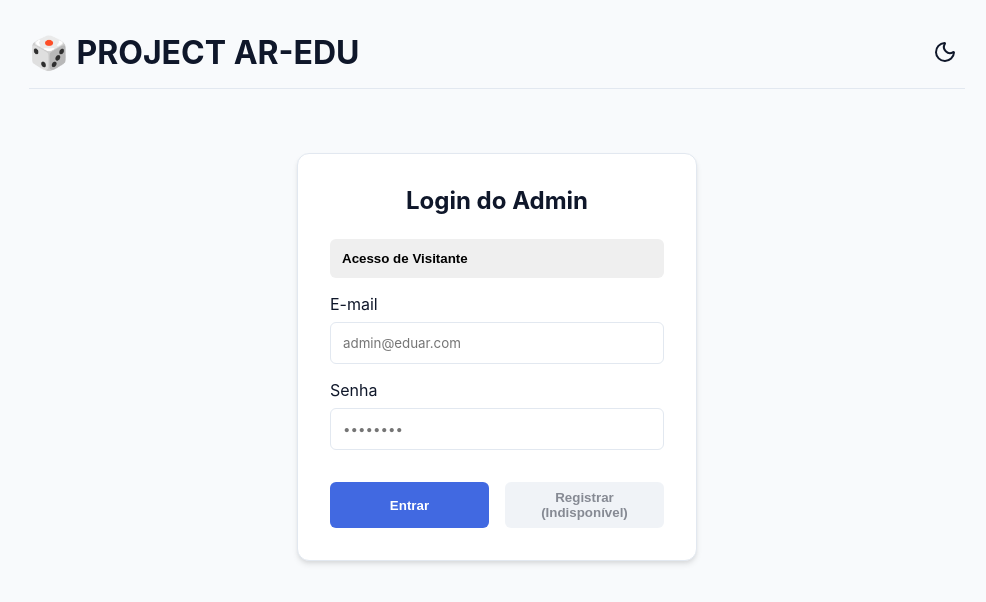
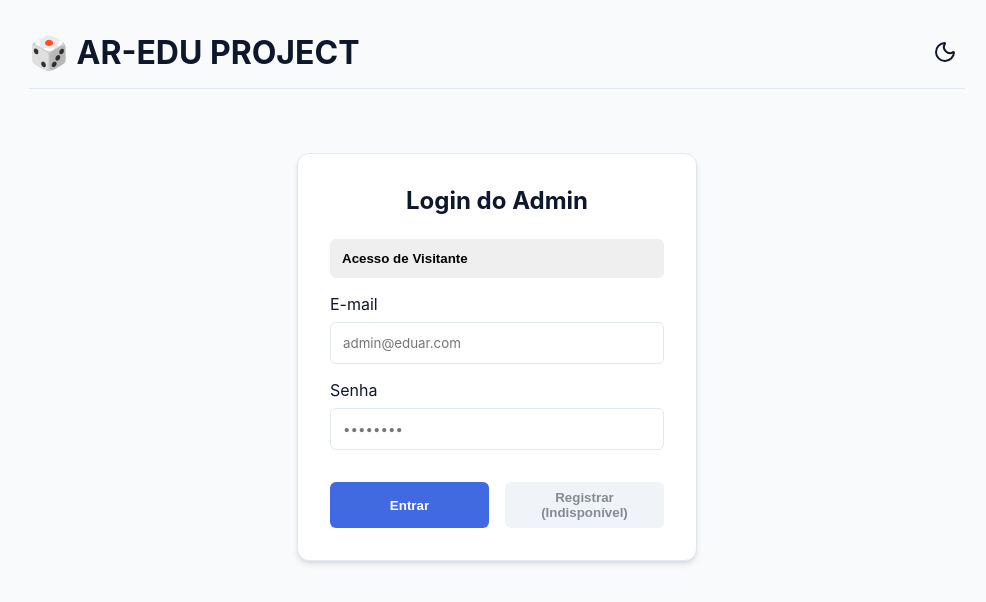
Before and after one commit to SousaDan120/webeduar, a React (Vite) app in the folder admin-dashboard/: page / in a window 1280 px wide. Shown: the top 602 px of the page, without its empty margins (143-1129 px from the left). Built offline with nearby package versions, Linux system fonts and the light colour scheme; no server answers.

Commit message:
Ajuste distorcoes v3

```diff
--- a/admin-dashboard/src/App.jsx
+++ b/admin-dashboard/src/App.jsx
@@ -47,7 +47,7 @@ function App() {
     <Router>
       <div className="container">
         <header>
-          <h1>🎲 PROJECT AR-EDU</h1>
+          <h1>🎲 AR-EDU PROJECT</h1>
           <div style={{ display: 'flex', gap: '1rem', alignItems: 'center' }}>
             {session && (
               <button className="danger" onClick={handleLogout}>Sair</button>
```
